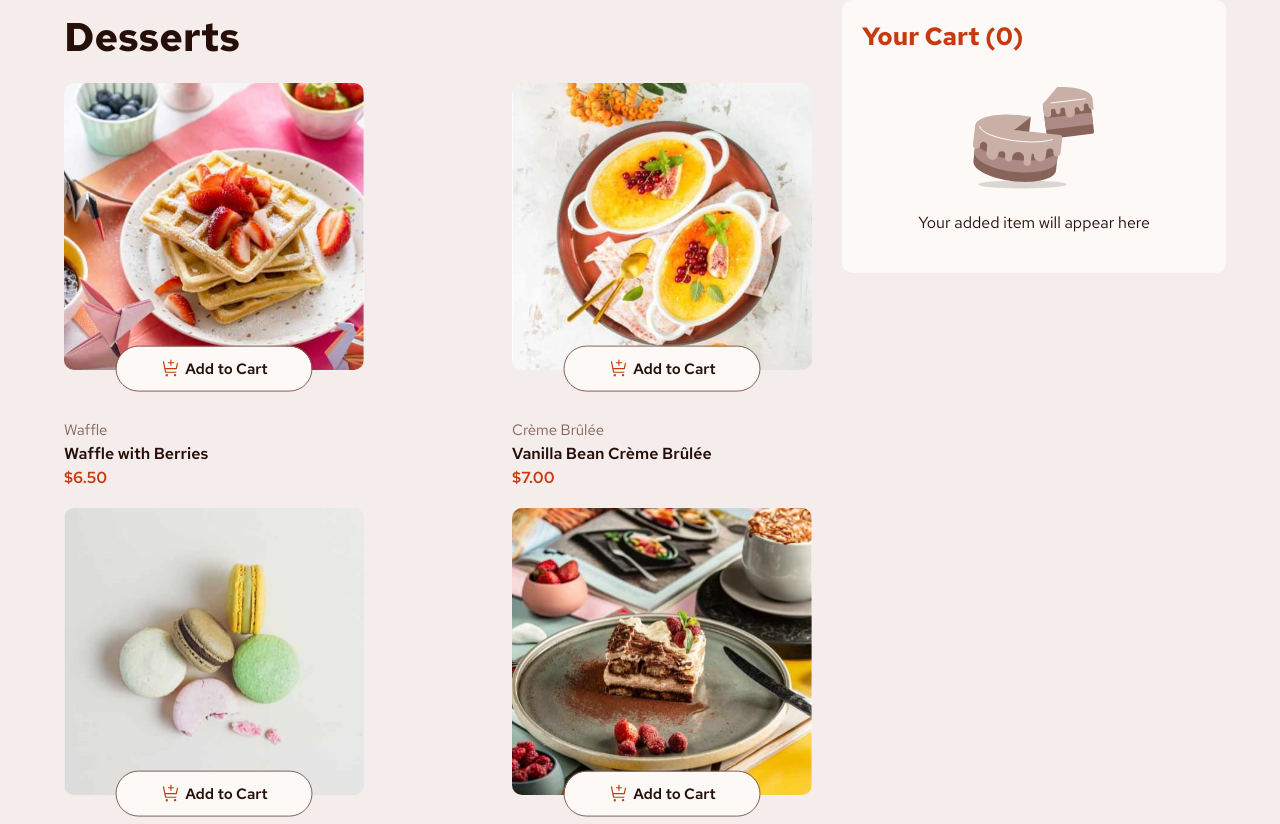
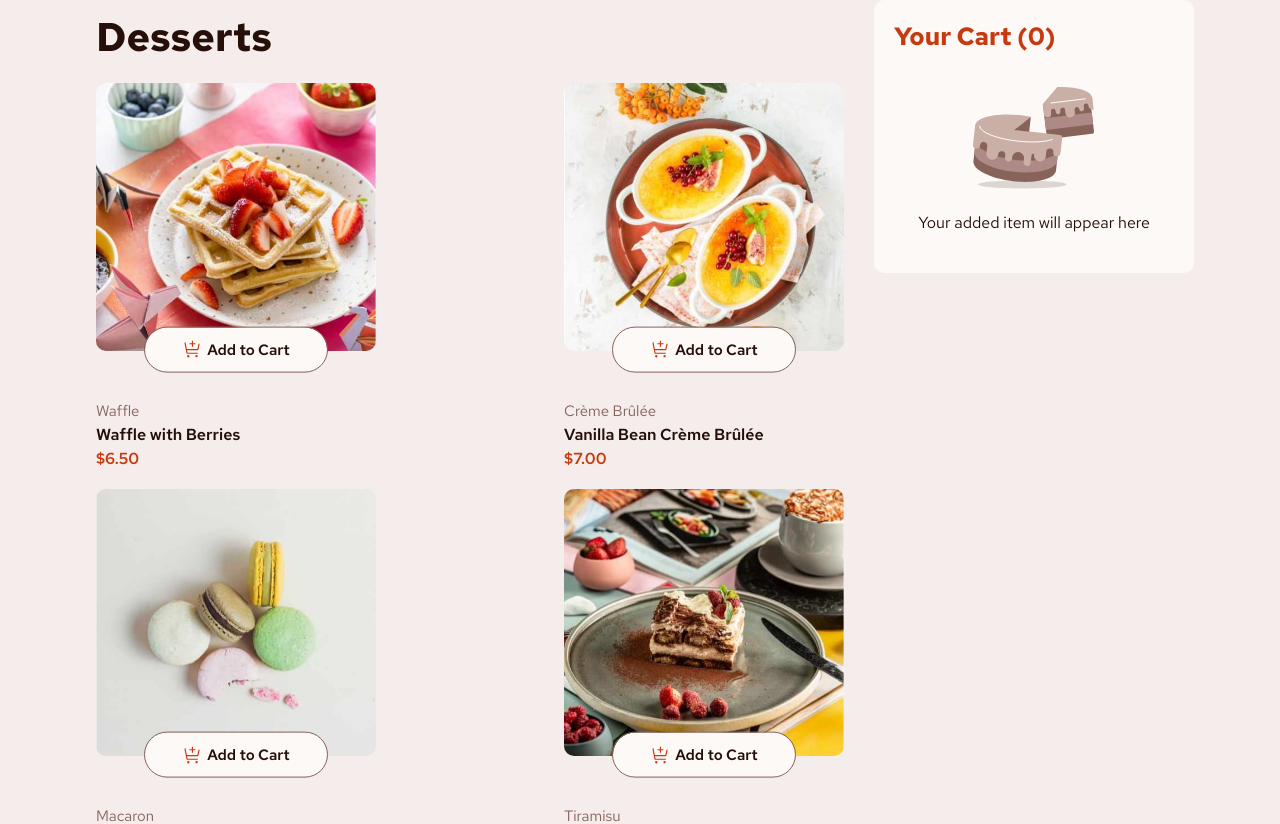
Before and after one commit to antonimatheus/Product-list-with-cart, a React (Vite) app: page / in a window 1280 px wide. Shown: the top 824 px of the page. Built offline with nearby package versions, Linux system fonts and the light colour scheme.

Commit message:
changed dessert div size

```diff
--- a/src/index.css
+++ b/src/index.css
@@ -65,7 +65,7 @@ body {
 .Cart {
   display: flex;
   flex-direction: column;
-  width: 30vw;
+  width: 25vw;
   height: 100%;
   background-color: var(--Rose50);
   border-radius: 10px;
--- a/src/mainContent/Dessert.css
+++ b/src/mainContent/Dessert.css
@@ -4,7 +4,7 @@
     display: flex;
     flex-direction: column;
     justify-content: center;
-    width: 300px;
+    width: 280px;
     margin: 10px;
     gap: 3px;
     /*background-color: green;*/
```
